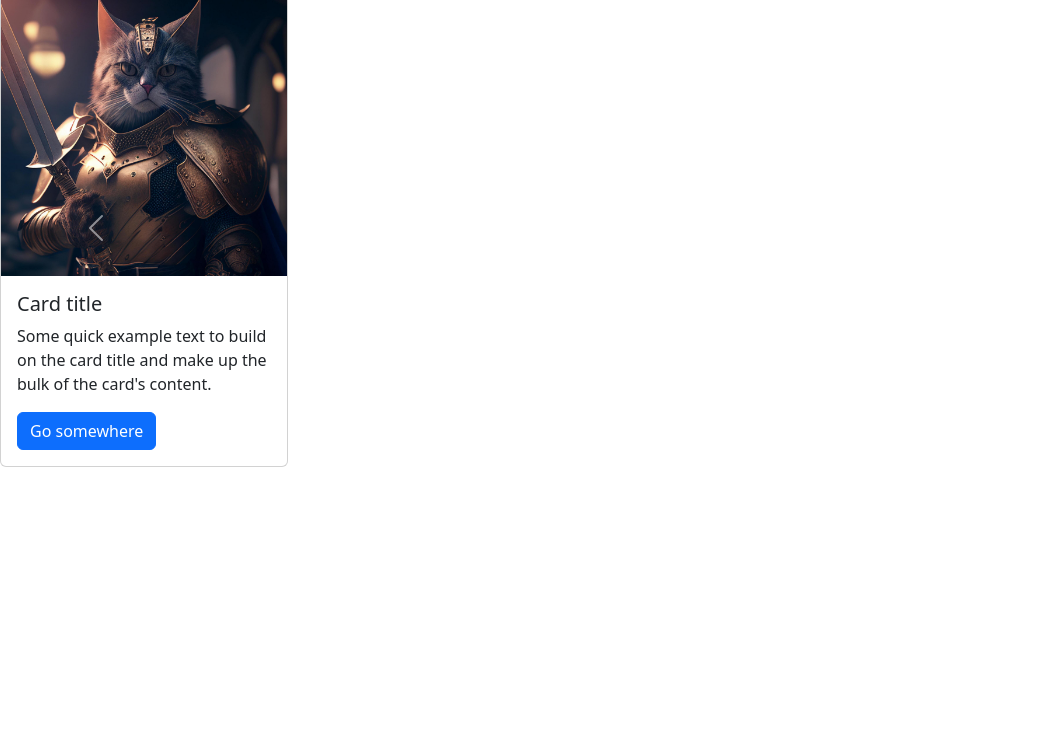
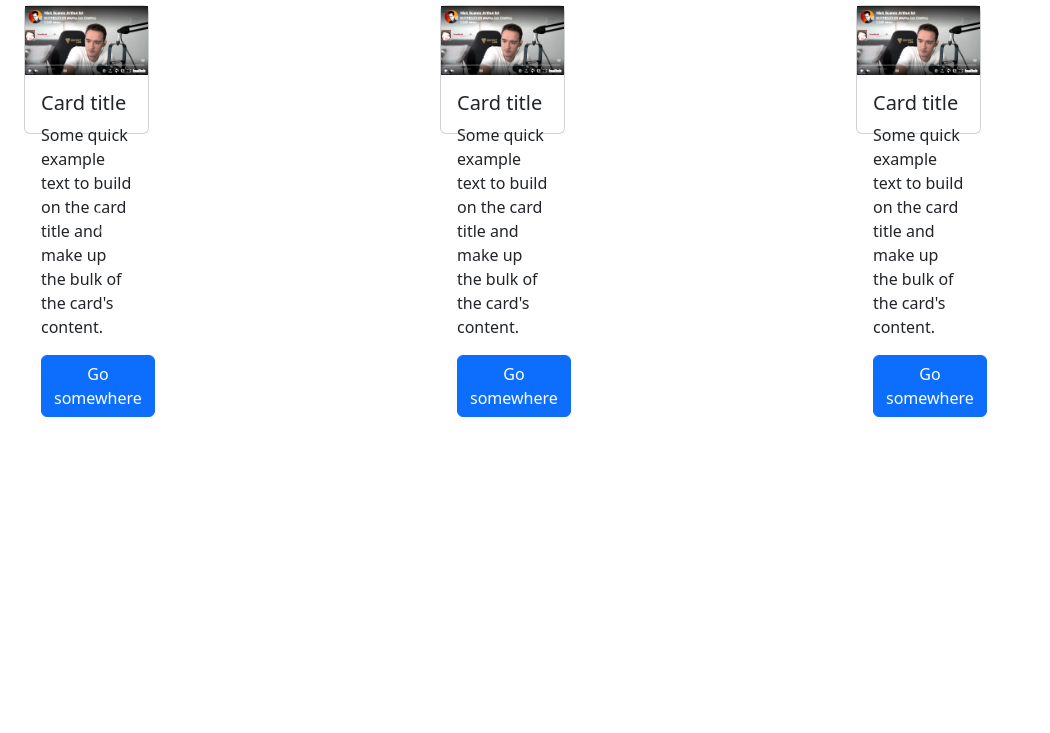
Before and after one commit to erhestrada/bootstrap5-carousel-multiple-items-per-slide-sandbox, a website built with Vite: page index.html in a window 1280 px wide. Shown: the part 67-800 px from the top of the page, without its empty margins (0-1050 px from the left). Built offline with nearby package versions, Linux system fonts and the light colour scheme.

Commit message:
display multiple cards at once

```diff
--- a/index.html
+++ b/index.html
@@ -13,8 +13,10 @@
     <div id="carouselExample" class="carousel slide">
       <div class="carousel-inner">
         <div class="carousel-item active">
-          <div class="card" style="width: 18rem;">
-            <img src="cat.jpg" class="card-img-top" alt="...">
+          <div class="card">
+            <div class="img-wrapper">
+              <img src="thumbnailExample.png" alt="...">
+            </div>
             <div class="card-body">
               <h5 class="card-title">Card title</h5>
               <p class="card-text">Some quick example text to build on the card title and make up the bulk of the card's content.</p>
@@ -23,8 +25,10 @@
           </div>
         </div>
         <div class="carousel-item">
-          <div class="card" style="width: 18rem;">
-            <img src="penguin.png" class="card-img-top" alt="...">
+          <div class="card">
+            <div class="img-wrapper">
+              <img src="thumbnailExample.png" alt="...">
+            </div>
             <div class="card-body">
               <h5 class="card-title">Card title</h5>
               <p class="card-text">Some quick example text to build on the card title and make up the bulk of the card's content.</p>
@@ -33,8 +37,10 @@
           </div>
         </div>
         <div class="carousel-item">
-          <div class="card" style="width: 18rem;">
-            <img src="cat.jpg" class="card-img-top" alt="...">
+          <div class="card">
+            <div class="img-wrapper">
+              <img src="thumbnailExample.png" alt="...">
+            </div>
             <div class="card-body">
               <h5 class="card-title">Card title</h5>
               <p class="card-text">Some quick example text to build on the card title and make up the bulk of the card's content.</p>
--- a/style.css
+++ b/style.css
@@ -0,0 +1,31 @@
+.img-wrapper {
+    max-width: 100%;
+    /*height: 23rem;*/
+}
+
+.carousel-inner{
+    display: flex;
+}
+
+img{
+    max-width: 100%;
+    max-height: 100%;
+}
+
+
+.carousel-item{
+    display: block;
+    margin-right: 0;
+    flex: 0 0 calc(100%/3);
+}
+
+
+.carousel-inner{
+    padding: 1em;
+}
+
+.card{
+    margin: 0 .5em;
+    width: 30%;
+    height: 30%;
+}
```
Also changed, not shown: thumbnailExample.png (added).
